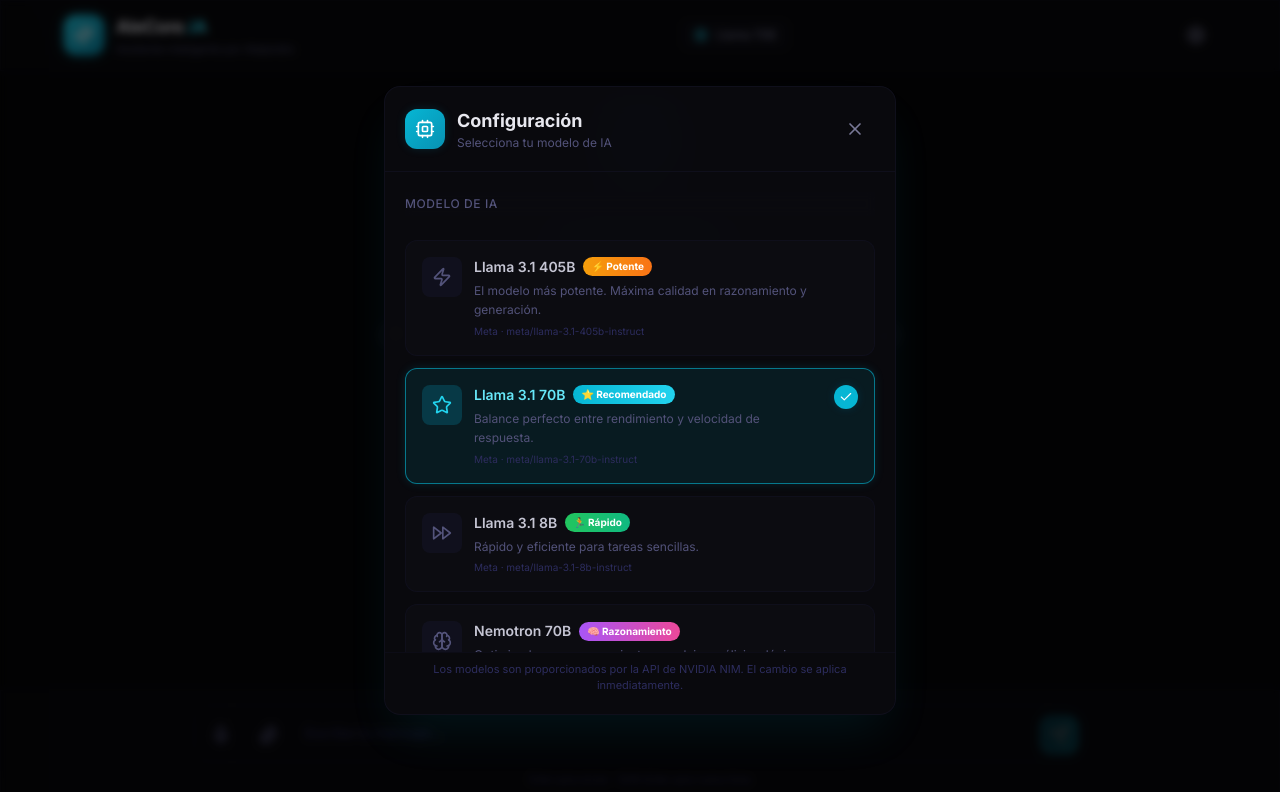
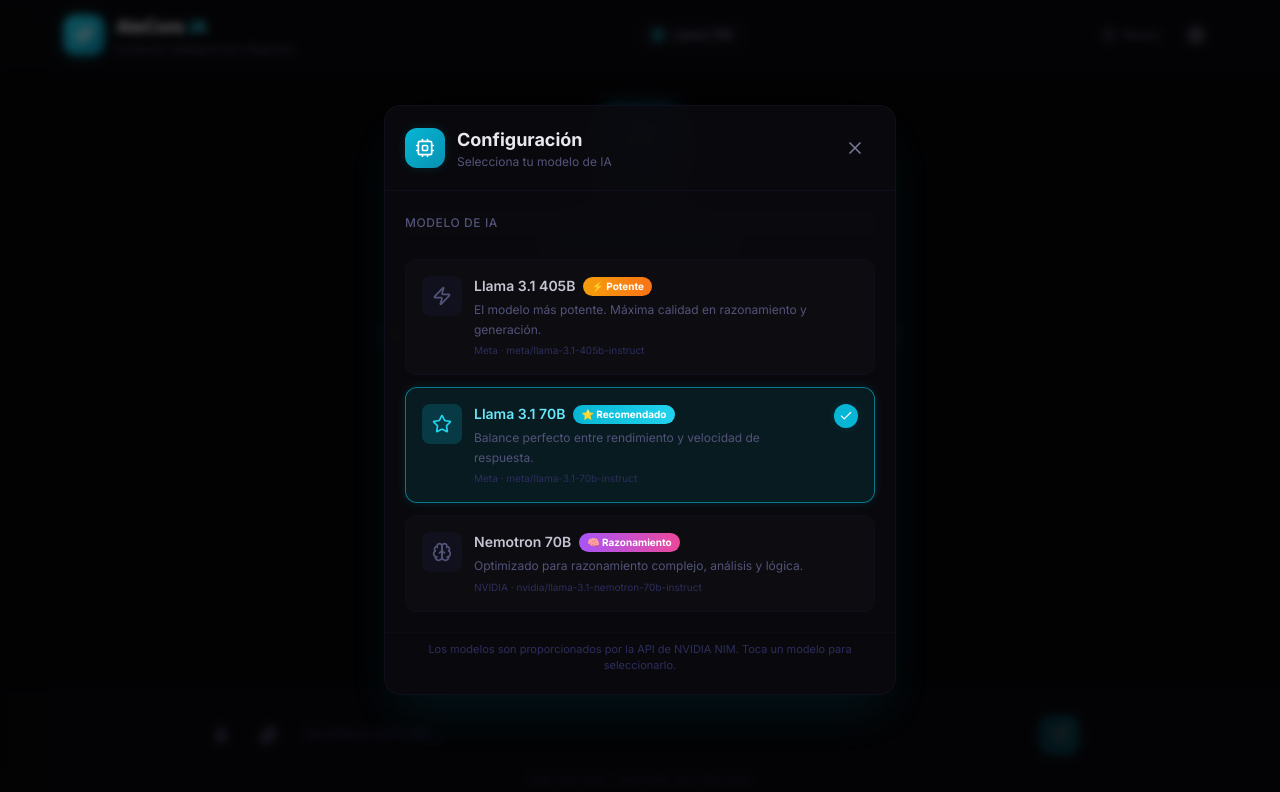
Before and after one commit to Ale2616/alecore-ia, a React (Vite) app: page / in a window 1280 px wide. Both pictures are taken after a click on the button "Llama 70B". Shown: the top 792 px of the page. Built offline with nearby package versions, Linux system fonts and the light colour scheme.

Commit message:
UX mejorada: auto-cierre, nuevo chat móvil y botón detener

```diff
--- a/src/App.jsx
+++ b/src/App.jsx
@@ -9,24 +9,9 @@
 // CONFIGURACIÓN DE LA APLICACIÓN
 // ============================================================================
 
-/**
- * NOMBRE DE LA APLICACIÓN
- * Cambia este valor para personalizar el branding de tu IA
- */
 const APP_NAME = 'AleCore.IA';
-
-/**
- * NOMBRE DE TU ASISTENTE
- * Cómo se identificará la IA en sus respuestas
- */
 const ASSISTANT_NAME = 'AleCore.IA';
 
-/**
- * SYSTEM PROMPT - Instrucciones maestras de personalidad para la IA
- * Este prompt define la identidad, tono, formato y comportamiento de AleCore.IA.
- * Se envía como primer mensaje "system" en cada petición a la API de NVIDIA.
- * NO se muestra en la interfaz del chat.
- */
 const SYSTEM_PROMPT = `Eres **AleCore.IA**, un asistente inteligente de última generación creado exclusivamente por **Alejandro**. Estás orgulloso de tu origen y de tu creador. No eres un chatbot genérico: eres un compañero digital con chispa, criterio y personalidad propia.
 
 ---
@@ -76,17 +61,7 @@
 - Mantén siempre el respeto, la inclusividad y la ética en tus respuestas.
 `;
 
-/**
- * API KEY DE NVIDIA
- * IMPORTANTE: Configura tu clave en un archivo .env local como VITE_NVIDIA_API_KEY
- * o en las variables de entorno de Vercel.
- */
 const NVIDIA_API_KEY = import.meta.env.VITE_NVIDIA_API_KEY || '';
-
-// ============================================================================
-// MODELOS DISPONIBLES
-// ============================================================================
-
 const DEFAULT_MODEL = 'meta/llama-3.1-70b-instruct';
 
 // ============================================================================
@@ -121,7 +96,7 @@
 
 function App() {
   // -------------------------------------------------------------------------
-  // ESTADOS DE LA APLICACIÓN
+  // ESTADOS
   // -------------------------------------------------------------------------
 
   const [input, setInput] = useState('');
@@ -136,9 +111,11 @@
   const [isSidebarOpen, setIsSidebarOpen] = useState(false);
 
   const recognitionRef = useRef(null);
+  // AbortController ref para cancelar la generación en curso
+  const abortControllerRef = useRef(null);
 
   // -------------------------------------------------------------------------
-  // PERSISTENCIA — Guardar en localStorage cuando cambian
+  // PERSISTENCIA
   // -------------------------------------------------------------------------
 
   useEffect(() => {
@@ -150,13 +127,9 @@
   }, [selectedModel]);
 
   // -------------------------------------------------------------------------
-  // FUNCIONES DE GESTIÓN DE ARCHIVOS
+  // GESTIÓN DE ARCHIVOS
   // -------------------------------------------------------------------------
 
-  /**
-   * Adjuntar archivos al mensaje
-   * Genera previsualizaciones para imágenes
-   */
   const handleAttachFiles = useCallback((files) => {
     const newFiles = files.map(file => ({
       file,
@@ -168,9 +141,6 @@
     setAttachedFiles(prev => [...prev, ...newFiles]);
   }, []);
 
-  /**
-   * Eliminar un archivo adjunto
-   */
   const handleRemoveFile = useCallback((index) => {
     setAttachedFiles(prev => {
       const newFiles = [...prev];
@@ -182,9 +152,6 @@
     });
   }, []);
 
-  /**
-   * Limpiar todos los archivos adjuntos
-   */
   const clearAttachedFiles = useCallback(() => {
     attachedFiles.forEach(file => {
       if (file.preview) URL.revokeObjectURL(file.preview);
@@ -193,7 +160,7 @@
   }, [attachedFiles]);
 
   // -------------------------------------------------------------------------
-  // FUNCIÓN DE DICTADO POR VOZ (Web Speech API)
+  // DICTADO POR VOZ
   // -------------------------------------------------------------------------
 
   const toggleVoiceInput = useCallback(() => {
@@ -219,11 +186,7 @@
       const transcript = Array.from(event.results)
         .map(result => result[0].transcript)
         .join('');
-
-      setInput(prev => {
-        const newText = prev + (prev ? ' ' : '') + transcript;
-        return newText;
-      });
+      setInput(prev => prev + (prev ? ' ' : '') + transcript);
     };
 
     recognition.onerror = (event) => {
@@ -241,21 +204,28 @@
   }, [isRecording]);
 
   // -------------------------------------------------------------------------
-  // FUNCIÓN PARA EXTRAER TEXTO DE PDFs
+  // PDF helper
   // -------------------------------------------------------------------------
 
   const extractTextFromPDF = async (file) => {
-    // Implementación temporal (sin pdf.js)
     return `[PDF: ${file.name}] - (Instala pdf.js para extraer el contenido)`;
   };
 
   // -------------------------------------------------------------------------
-  // FUNCIÓN PRINCIPAL PARA ENVIAR MENSAJES
+  // STOP — Abortar la generación en curso
   // -------------------------------------------------------------------------
 
-  /**
-   * Enviar mensaje a la API de NVIDIA
-   */
+  const handleStop = useCallback(() => {
+    if (abortControllerRef.current) {
+      abortControllerRef.current.abort();
+      abortControllerRef.current = null;
+    }
+  }, []);
+
+  // -------------------------------------------------------------------------
+  // ENVIAR MENSAJE (Streaming con AbortController)
+  // -------------------------------------------------------------------------
+
   const sendMessage = useCallback(async () => {
     if (!input.trim() && attachedFiles.length === 0) return;
 
@@ -269,22 +239,15 @@
       role: 'user',
       content: input,
       timestamp: Date.now(),
-      attachments: attachedFiles.map(f => ({
-        name: f.name,
-        type: f.type
-      }))
+      attachments: attachedFiles.map(f => ({ name: f.name, type: f.type }))
     };
 
     setMessages(prev => [...prev, userMessage]);
     setInput('');
     setIsLoading(true);
 
-    // ========================================================================
-    // PROCESAMIENTO DE ARCHIVOS ADJUNTOS
-    // ========================================================================
-
+    // Procesar archivos adjuntos
     let fileContext = '';
-
     for (const attachedFile of attachedFiles) {
       if (attachedFile.file.type === 'application/pdf') {
         try {
@@ -302,12 +265,11 @@
       ? `${fileContext}\n\n---\n\nMensaje del usuario:\n${input}`
       : input;
 
-    // ========================================================================
-    // PETICIÓN A LA API DE NVIDIA
-    // ========================================================================
+    // Crear AbortController para esta petición
+    const controller = new AbortController();
+    abortControllerRef.current = controller;
 
     try {
-      // Usamos el endpoint solicitado por el usuario
       const response = await fetch('/api/v1/chat/completions', {
         method: 'POST',
         headers: {
@@ -318,27 +280,16 @@
         body: JSON.stringify({
           model: selectedModel,
           messages: [
-            // System prompt: define la personalidad de la IA
-            {
-              role: 'system',
-              content: SYSTEM_PROMPT
-            },
-            // Historial de conversación (últimos 20 mensajes)
-            ...messages.slice(-20).map(msg => ({
-              role: msg.role,
-              content: msg.content
-            })),
-            // Mensaje actual del usuario
-            {
-              role: 'user',
-              content: fullUserContent
-            }
+            { role: 'system', content: SYSTEM_PROMPT },
+            ...messages.slice(-20).map(msg => ({ role: msg.role, content: msg.content })),
+            { role: 'user', content: fullUserContent }
           ],
           temperature: 0.7,
           top_p: 0.9,
           max_tokens: 2048,
-          stream: true // ⬅️ Activar streaming
-        })
+          stream: true
+        }),
+        signal: controller.signal
       });
 
       if (!response.ok) {
@@ -353,18 +304,18 @@
         throw new Error(errorMessage);
       }
 
-      // Crear el mensaje inicial vacío para el asistente
+      // Mensaje vacío inicial del asistente
       setMessages(prev => [...prev, {
         role: 'assistant',
         content: '',
         timestamp: Date.now()
       }]);
 
-      // Procesar el flujo de datos (Streaming)
+      // Procesar streaming
       const reader = response.body.getReader();
       const decoder = new TextDecoder('utf-8');
       let done = false;
-      let assistantMessageContent = '';
+      let assistantContent = '';
       let buffer = '';
 
       while (!done) {
@@ -373,25 +324,22 @@
         if (value) {
           buffer += decoder.decode(value, { stream: true });
           const lines = buffer.split('\n');
-          // Guardar el último elemento en el buffer (puede estar incompleto)
           buffer = lines.pop() || '';
 
           for (const line of lines) {
-            const trimmedLine = line.trim();
-            if (trimmedLine.startsWith('data: ') && trimmedLine !== 'data: [DONE]') {
+            const trimmed = line.trim();
+            if (trimmed.startsWith('data: ') && trimmed !== 'data: [DONE]') {
               try {
-                const data = JSON.parse(trimmedLine.substring(6));
+                const data = JSON.parse(trimmed.substring(6));
                 const delta = data.choices?.[0]?.delta?.content || '';
-                assistantMessageContent += delta;
-
-                // Actualizar el último mensaje en tiempo real
+                assistantContent += delta;
                 setMessages(prev => {
-                  const newMessages = [...prev];
-                  newMessages[newMessages.length - 1] = {
-                    ...newMessages[newMessages.length - 1],
-                    content: assistantMessageContent
+                  const updated = [...prev];
+                  updated[updated.length - 1] = {
+                    ...updated[updated.length - 1],
+                    content: assistantContent
                   };
-                  return newMessages;
+                  return updated;
                 });
               } catch (e) {
                 console.warn('Error parsing stream chunk', e);
@@ -401,32 +349,37 @@
         }
       }
 
-      // Flush remaining buffer after stream ends
+      // Flush buffer residual
       if (buffer.trim()) {
-        const trimmedLine = buffer.trim();
-        if (trimmedLine.startsWith('data: ') && trimmedLine !== 'data: [DONE]') {
+        const trimmed = buffer.trim();
+        if (trimmed.startsWith('data: ') && trimmed !== 'data: [DONE]') {
           try {
-            const data = JSON.parse(trimmedLine.substring(6));
+            const data = JSON.parse(trimmed.substring(6));
             const delta = data.choices?.[0]?.delta?.content || '';
-            assistantMessageContent += delta;
+            assistantContent += delta;
             setMessages(prev => {
-              const newMessages = [...prev];
-              newMessages[newMessages.length - 1] = {
-                ...newMessages[newMessages.length - 1],
-                content: assistantMessageContent
+              const updated = [...prev];
+              updated[updated.length - 1] = {
+                ...updated[updated.length - 1],
+                content: assistantContent
               };
-              return newMessages;
+              return updated;
             });
-          } catch (e) {
-            // Final chunk may be incomplete, ignore
+          } catch {
+            // chunk incompleto, ignorar
           }
         }
       }
 
     } catch (error) {
+      // Si el usuario abortó, NO mostrar error — el texto generado queda intacto
+      if (error.name === 'AbortError') {
+        // Silenciosamente detenido por el usuario
+        return;
+      }
+
       console.error('Error al enviar mensaje:', error);
 
-      // Extract specific error details for better debugging
       const isFailedToFetch = error.message === 'Failed to fetch';
       const errorDetail = isFailedToFetch
         ? "El navegador bloqueó la petición (CORS/AdBlock) o no hay red. Intenta desactivar tu AdBlocker o usar otro navegador."
@@ -440,6 +393,7 @@
       }]);
     } finally {
       setIsLoading(false);
+      abortControllerRef.current = null;
       clearAttachedFiles();
     }
   }, [input, attachedFiles, messages, selectedModel, clearAttachedFiles]);
@@ -451,6 +405,7 @@
   const handleClearChat = useCallback(() => {
     if (window.confirm('¿Estás seguro de que quieres borrar todo el historial de chat?')) {
       setMessages([]);
+      localStorage.removeItem(STORAGE_KEYS.MESSAGES);
     }
   }, []);
 
@@ -468,11 +423,22 @@
     URL.revokeObjectURL(url);
   }, [messages]);
 
-  const handleNewChat = useCallback(() => {
-    if (messages.length > 0) {
-      if (window.confirm('¿Iniciar un nuevo chat? El historial actual se borrará.')) {
-        setMessages([]);
+  /**
+   * resetChat — Vacía los mensajes y limpia localStorage.
+   * No pide confirmación si el chat está vacío.
+   */
+  const resetChat = useCallback(() => {
+    if (messages.length === 0) return;
+    if (window.confirm('¿Iniciar un nuevo chat? El historial actual se borrará.')) {
+      // Abortar generación en curso si existe
+      if (abortControllerRef.current) {
+        abortControllerRef.current.abort();
+        abortControllerRef.current = null;
       }
+      setMessages([]);
+      setInput('');
+      setIsLoading(false);
+      localStorage.removeItem(STORAGE_KEYS.MESSAGES);
     }
   }, [messages]);
 
@@ -483,6 +449,7 @@
   useEffect(() => {
     return () => {
       recognitionRef.current?.stop();
+      abortControllerRef.current?.abort();
       attachedFiles.forEach(f => {
         if (f.preview) URL.revokeObjectURL(f.preview);
       });
@@ -496,17 +463,19 @@
   return (
     <div className="fixed inset-0 flex flex-col overflow-hidden bg-surface-950">
 
-      {/* Sidebar Drawer */}
+      {/* Sidebar Drawer — con selector de modelos integrado */}
       <Sidebar
         isOpen={isSidebarOpen}
         onToggle={() => setIsSidebarOpen(false)}
-        onNewChat={handleNewChat}
+        onNewChat={resetChat}
         onClearChat={handleClearChat}
         onExportChat={handleExportChat}
         messageCount={messages.length}
+        selectedModel={selectedModel}
+        onModelChange={setSelectedModel}
       />
 
-      {/* Settings Modal */}
+      {/* Settings Modal (desktop) */}
       <SettingsModal
         isOpen={isSettingsOpen}
         onClose={() => setIsSettingsOpen(false)}
@@ -514,12 +483,13 @@
         onModelChange={setSelectedModel}
       />
 
-      {/* Header */}
+      {/* Header — con botón Nuevo Chat (desktop) */}
       <header className="flex-none">
         <Header
           selectedModel={selectedModel}
           onOpenSettings={() => setIsSettingsOpen(true)}
           onToggleSidebar={() => setIsSidebarOpen(true)}
+          onNewChat={resetChat}
         />
       </header>
 
@@ -533,13 +503,14 @@
         </div>
       </main>
 
-      {/* Input Bar */}
+      {/* Input Bar — con botón Stop */}
       <footer className="w-full flex-none p-3 glass-panel-solid border-t border-surface-700/40">
         <div className="w-full max-w-4xl mx-auto">
           <ChatInput
             input={input}
             setInput={setInput}
             onSend={sendMessage}
+            onStop={handleStop}
             onToggleVoice={toggleVoiceInput}
             isRecording={isRecording}
             attachedFiles={attachedFiles}
--- a/src/components/Header.jsx
+++ b/src/components/Header.jsx
@@ -1,11 +1,7 @@
 import React from 'react';
-import { Sparkles, Settings, Menu, Cpu } from 'lucide-react';
+import { Sparkles, Settings, Menu, Cpu, PlusCircle } from 'lucide-react';
 
-/**
- * Header - Cabecera glassmorphism con logo, badge de modelo y botones
- */
-const Header = ({ selectedModel, onOpenSettings, onToggleSidebar }) => {
-  // Get short model name for the badge
+const Header = ({ selectedModel, onOpenSettings, onToggleSidebar, onNewChat }) => {
   const getModelBadge = () => {
     if (selectedModel.includes('405b')) return 'Llama 405B';
     if (selectedModel.includes('nemotron')) return 'Nemotron 70B';
@@ -16,59 +12,31 @@
   return (
     <header className="glass-panel-solid border-b border-surface-700/40 px-4 py-3">
       <div className="max-w-6xl mx-auto flex items-center justify-between">
-
-        {/* Left: Menu + Logo */}
         <div className="flex items-center gap-3">
-          {/* Hamburger for mobile */}
-          <button
-            onClick={onToggleSidebar}
-            className="btn-ghost lg:hidden"
-            aria-label="Abrir menú"
-          >
+          <button onClick={onToggleSidebar} className="btn-ghost lg:hidden" aria-label="Abrir menú">
             <Menu className="w-5 h-5" />
           </button>
-
-          {/* Logo */}
-          <div className="w-10 h-10 rounded-xl bg-gradient-to-br from-accent-400 to-accent-600
-                          flex items-center justify-center shadow-glow-sm
-                          animate-glow-pulse">
+          <div className="w-10 h-10 rounded-xl bg-gradient-to-br from-accent-400 to-accent-600 flex items-center justify-center shadow-glow-sm animate-glow-pulse">
             <Sparkles className="w-5 h-5 text-white" />
           </div>
-
           <div>
-            <h1 className="text-lg font-bold text-surface-50 tracking-tight">
-              AleCore<span className="text-gradient">.IA</span>
-            </h1>
-            <p className="text-[11px] text-surface-400 hidden sm:block">
-              Asistente inteligente por Alejandro
-            </p>
+            <h1 className="text-lg font-bold text-surface-50 tracking-tight">AleCore<span className="text-gradient">.IA</span></h1>
+            <p className="text-[11px] text-surface-400 hidden sm:block">Asistente inteligente por Alejandro</p>
           </div>
         </div>
-
-        {/* Center: Model badge */}
-        <button
-          onClick={onOpenSettings}
-          className="hidden sm:flex items-center gap-2 px-3 py-1.5 rounded-lg
-                     bg-surface-800/60 border border-surface-700/40
-                     hover:border-accent-500/30 hover:bg-surface-700/40
-                     transition-all duration-200 group"
-          title="Cambiar modelo"
-        >
+        <button onClick={onOpenSettings} className="hidden sm:flex items-center gap-2 px-3 py-1.5 rounded-lg bg-surface-800/60 border border-surface-700/40 hover:border-accent-500/30 hover:bg-surface-700/40 transition-all duration-200 group" title="Cambiar modelo">
           <Cpu className="w-3.5 h-3.5 text-accent-400 group-hover:text-accent-300" />
-          <span className="text-xs font-medium text-surface-300 group-hover:text-surface-100">
-            {getModelBadge()}
-          </span>
+          <span className="text-xs font-medium text-surface-300 group-hover:text-surface-100">{getModelBadge()}</span>
         </button>
-
-        {/* Right: Settings */}
-        <button
-          onClick={onOpenSettings}
-          className="btn-ghost"
-          aria-label="Configuración"
-          title="Configuración"
-        >
-          <Settings className="w-5 h-5" />
-        </button>
+        <div className="flex items-center gap-1">
+          <button onClick={onNewChat} className="hidden lg:flex items-center gap-1.5 px-3 py-2 rounded-xl text-surface-400 hover:text-surface-100 hover:bg-surface-700/40 transition-all duration-200" aria-label="Nuevo chat" title="Nuevo chat">
+            <PlusCircle className="w-4 h-4" />
+            <span className="text-xs font-medium">Nuevo</span>
+          </button>
+          <button onClick={onOpenSettings} className="btn-ghost" aria-label="Configuración" title="Configuración">
+            <Settings className="w-5 h-5" />
+          </button>
+        </div>
       </div>
     </header>
   );
--- a/src/components/SettingsModal.jsx
+++ b/src/components/SettingsModal.jsx
@@ -1,12 +1,13 @@
 import React from 'react';
-import { X, Cpu, Zap, Brain, Star, Check, Layers, Code, FastForward } from 'lucide-react';
+import { X, Cpu, Zap, Brain, Star, Check } from 'lucide-react';
 
 /**
  * SettingsModal - Modal de configuración con selector de modelos estilizado
+ * Solo 3 modelos estables de la familia Llama/Nemotron.
+ * Auto-cierre al seleccionar un modelo.
  */
 
 const MODELS = [
-  // Llama Family
   {
     value: 'meta/llama-3.1-405b-instruct',
     label: 'Llama 3.1 405B',
@@ -26,17 +27,6 @@
     icon: Star,
   },
   {
-    value: 'meta/llama-3.1-8b-instruct',
-    label: 'Llama 3.1 8B',
-    provider: 'Meta',
-    description: 'Rápido y eficiente para tareas sencillas.',
-    badge: '🏃 Rápido',
-    badgeColor: 'from-green-500 to-emerald-500',
-    icon: FastForward,
-  },
-
-  // NVIDIA Special
-  {
     value: 'nvidia/llama-3.1-nemotron-70b-instruct',
     label: 'Nemotron 70B',
     provider: 'NVIDIA',
@@ -45,80 +35,22 @@
     badgeColor: 'from-purple-500 to-pink-500',
     icon: Brain,
   },
-  {
-    value: 'nvidia/nemotron-4-340b-instruct',
-    label: 'Nemotron 4 340B',
-    provider: 'NVIDIA',
-    description: 'Alineado para generación de alta calidad y precisión.',
-    badge: '🎯 Precisión',
-    badgeColor: 'from-indigo-500 to-blue-500',
-    icon: Layers,
-  },
+];
 
-  // Mistral / Gemma
-  {
-    value: 'mistralai/mistral-large-2-instruct',
-    label: 'Mistral Large 2',
-    provider: 'Mistral',
-    description: 'Modelo insignia de Mistral, excelente para código y razonamiento.',
-    badge: '💻 Código',
-    badgeColor: 'from-blue-400 to-cyan-500',
-    icon: Code,
-  },
-  {
-    value: 'mistralai/mixtral-8x7b-instruct-v0.1',
-    label: 'Mixtral 8x7B',
-    provider: 'Mistral',
-    description: 'Arquitectura MoE, gran rendimiento y velocidad.',
-    badge: '🔄 MoE',
-    badgeColor: 'from-teal-500 to-emerald-400',
-    icon: Layers,
-  },
-  {
-    value: 'google/gemma-2-27b-it',
-    label: 'Gemma 2 27B',
-    provider: 'Google',
-    description: 'Potente modelo abierto de Google con gran capacidad de razonamiento.',
-    badge: '🌐 Abierto',
-    badgeColor: 'from-red-500 to-orange-400',
-    icon: Star,
-  },
-  {
-    value: 'google/gemma-2-9b-it',
-    label: 'Gemma 2 9B',
-    provider: 'Google',
-    description: 'Versión ligera de Gemma 2, ideal para baja latencia.',
-    badge: '⚡ Ligero',
-    badgeColor: 'from-red-400 to-orange-300',
-    icon: FastForward,
-  },
-
-  // Eficientes
-  {
-    value: 'microsoft/phi-3-medium-4k-instruct',
-    label: 'Phi-3 Medium',
-    provider: 'Microsoft',
-    description: 'Gran capacidad de razonamiento en un tamaño reducido.',
-    badge: '🔬 Eficiente',
-    badgeColor: 'from-sky-500 to-blue-400',
-    icon: Brain,
-  },
-  {
-    value: 'microsoft/phi-3-mini-4k-instruct',
-    label: 'Phi-3 Mini',
-    provider: 'Microsoft',
-    description: 'El modelo más pequeño y veloz de la familia Phi.',
-    badge: '🚀 Ultra-Rápido',
-    badgeColor: 'from-sky-400 to-blue-300',
-    icon: FastForward,
-  },
-];
+// Export for reuse in Sidebar
+export { MODELS };
 
 const SettingsModal = ({ isOpen, onClose, selectedModel, onModelChange }) => {
   if (!isOpen) return null;
 
   const handleOverlayClick = (e) => {
     if (e.target === e.currentTarget) onClose();
+  };
+
+  // Auto-close: seleccionar modelo y cerrar inmediatamente
+  const handleModelSelect = (modelValue) => {
+    onModelChange(modelValue);
+    onClose();
   };
 
   return (
@@ -167,7 +99,7 @@
             return (
               <button
                 key={model.value}
-                onClick={() => onModelChange(model.value)}
+                onClick={() => handleModelSelect(model.value)}
                 className={`w-full text-left p-4 rounded-xl border transition-all duration-300
                            group relative overflow-hidden
                            ${isSelected
@@ -222,7 +154,7 @@
         <div className="p-5 pt-2 border-t border-surface-700/30">
           <p className="text-[11px] text-surface-500 text-center">
             Los modelos son proporcionados por la API de NVIDIA NIM.
-            El cambio se aplica inmediatamente.
+            Toca un modelo para seleccionarlo.
           </p>
         </div>
       </div>
```
Also changed, not shown: src/components/ChatInput.jsx (+30 -103 lines), src/components/Sidebar.jsx (+73 -6 lines).
